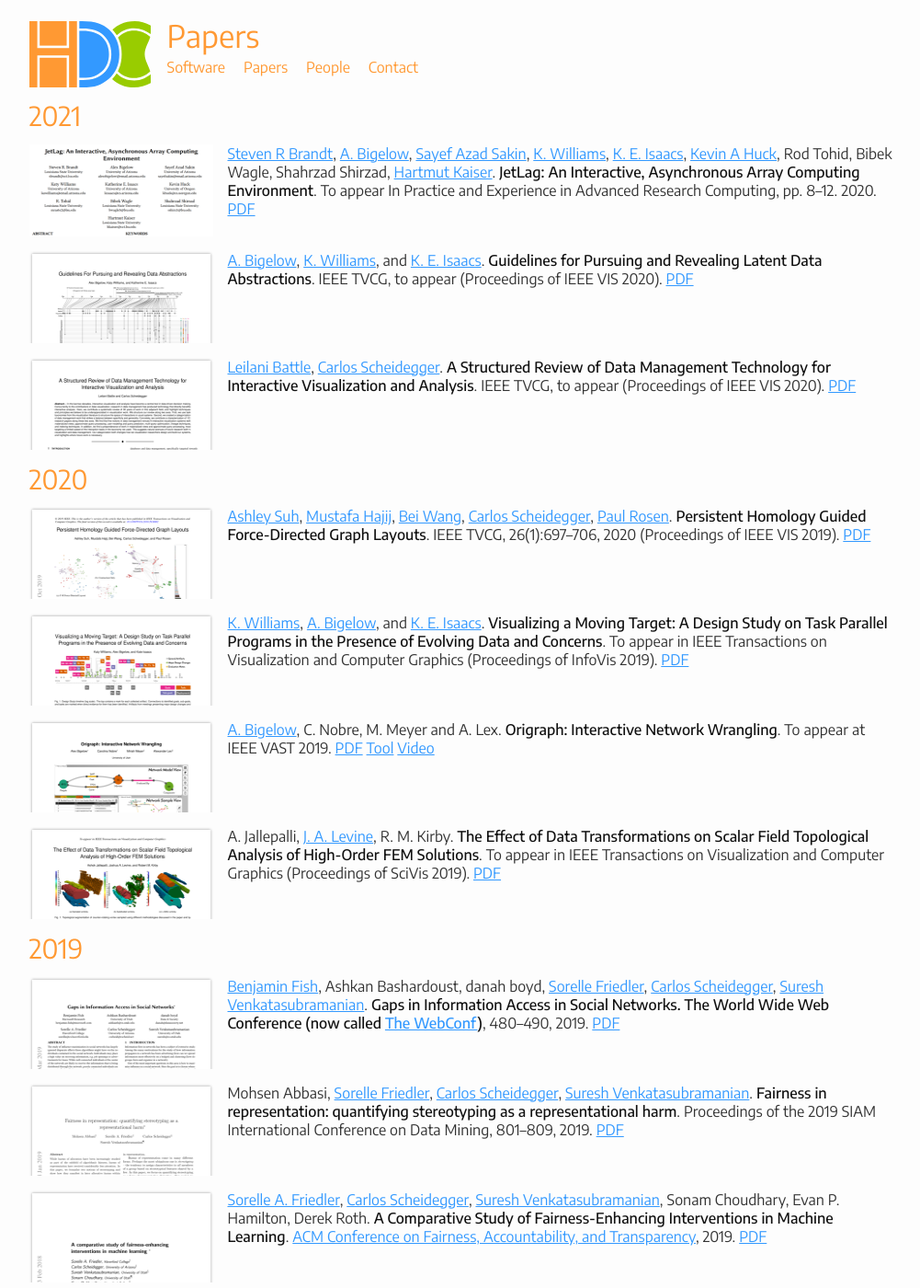
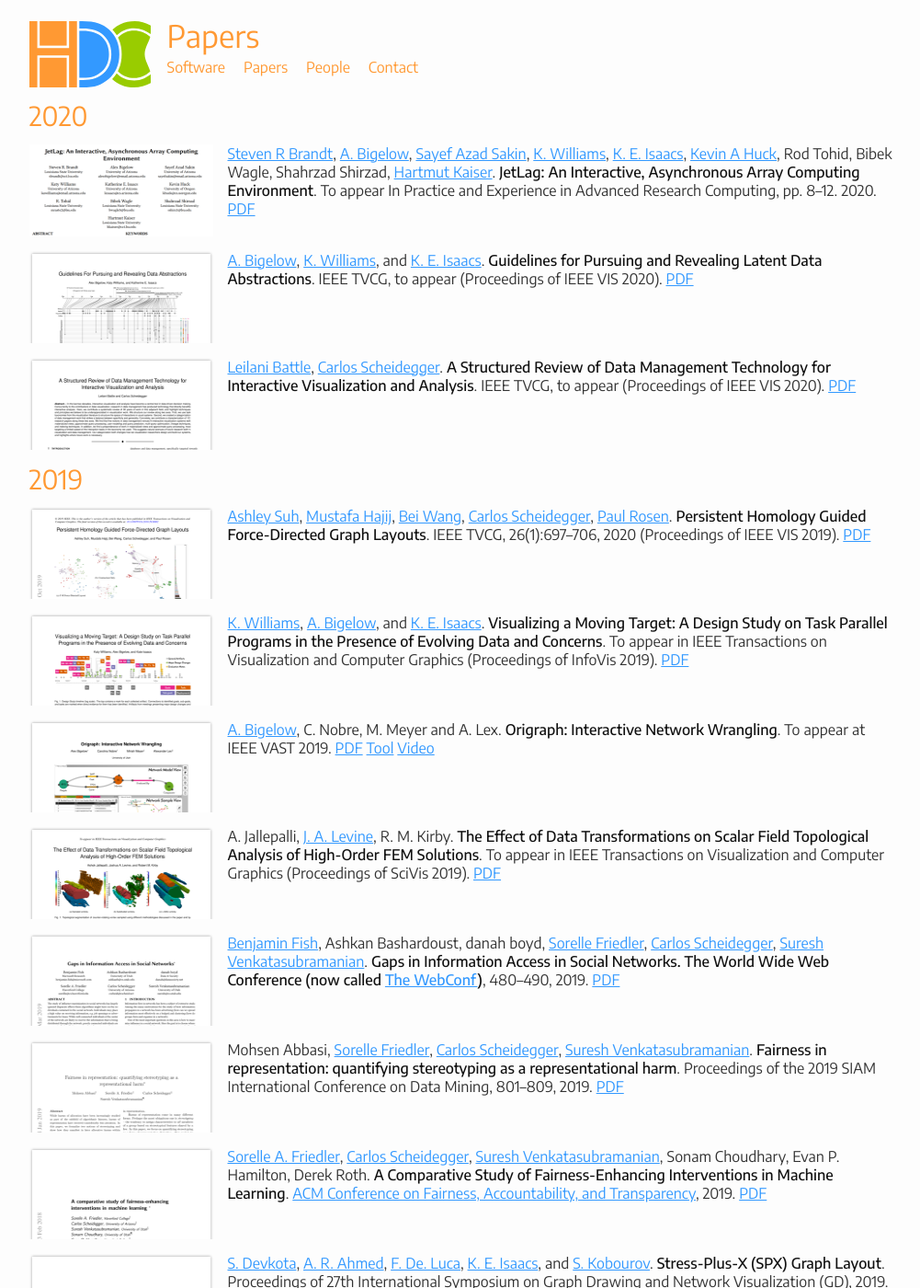
Before and after one commit to hdc-arizona/hdc-arizona.github.io, a Jekyll site: the page built from publications.md, in a window 1280 px wide and 1400 px high. Shown: the whole window at 92% size, without its empty margins (136-1137 px from the left). Built offline with Jekyll 4.4.1, drawn with Linux system fonts in a browser that asks for light colours.

Commit message:
Fix year labels

```diff
--- a/publications.md
+++ b/publications.md
@@ -3,7 +3,7 @@
 title: Papers
 ---
 
-## 2021
+## 2020
 
 [<img class="pubthumb" src="papers/thumbs/parc_jetlag_2020.png">](papers/parc_jetlag_2020.pdf)
 [Steven R Brandt](https://www.cct.lsu.edu/~sbrandt/), [A. Bigelow](https://alex-r-bigelow.github.io/), [Sayef Azad Sakin](https://www.cs.arizona.edu/person/sayef-azad-sakin), [K. Williams](https://hdc.cs.arizona.edu/people/kawilliams/), [K. E. Isaacs](https://hdc.cs.arizona.edu/people/kisaacs/), [Kevin A Huck](http://ix.cs.uoregon.edu/~khuck/), Rod  Tohid, Bibek  Wagle, Shahrzad  Shirzad, [Hartmut  Kaiser](https://www.lsu.edu/eng/cse/people/faculty/kaiser.php). **JetLag: An Interactive, Asynchronous Array Computing Environment**. To appear In Practice and Experience in Advanced Research Computing, pp. 8–12. 2020.
```
Also changed, not shown: other parts of publications.md (+1 -3 lines).
